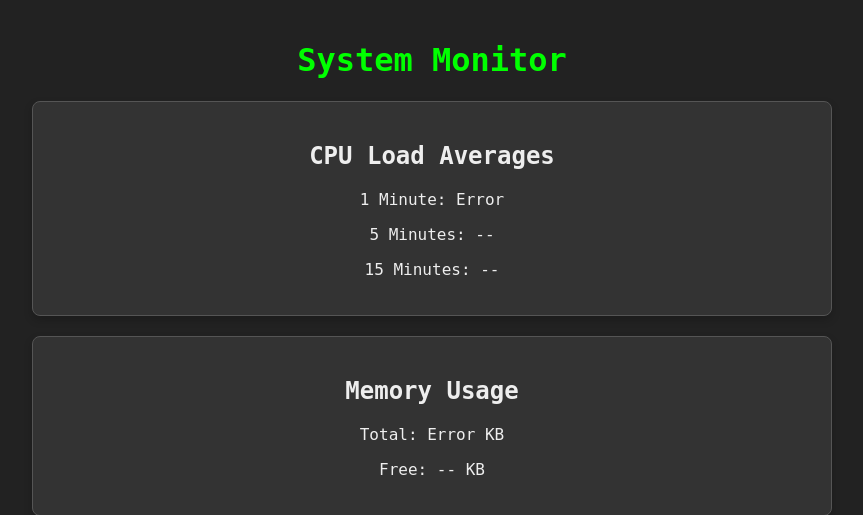
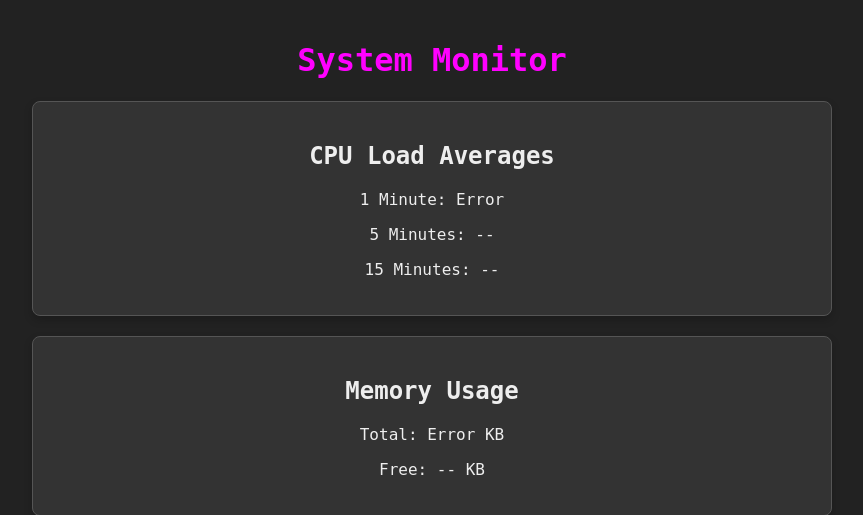
Before and after one commit to CryptLvrs/WebKonnek, a Flask app: page / in a window 1280 px wide. Shown: the top 515 px of the page, without its empty margins (208-1071 px from the left). Run offline with Flask 3, Linux system fonts and the light colour scheme.

Commit message:
Change header color
Just prefer pink over green :)

```diff
--- a/backend/static/style.css
+++ b/backend/static/style.css
@@ -17,7 +17,7 @@ body {
 }
 
 h1 {
-    color: #00ff00;
+    color: #ff00ff;
 }
 
 .card {
```
